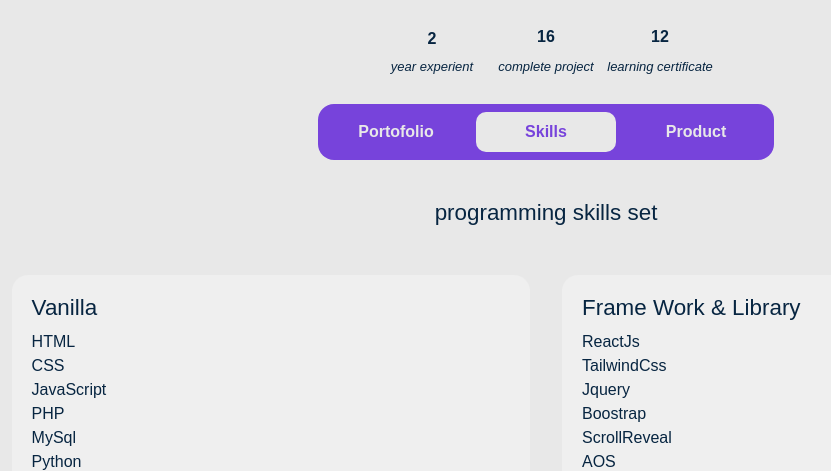
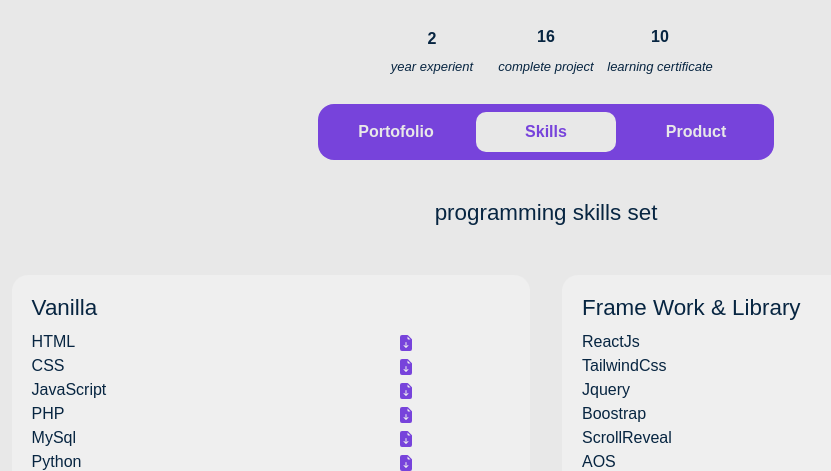
Before and after one commit to MohSolehuddin/portofolio, a plain HTML site: page index.html in a window 1280 px wide. Both pictures are taken after a click on the button "Skills". Shown: the part 329-800 px from the top of the page, without its empty margins (94-925 px from the left). Drawn offline with nearby package versions, Linux system fonts and the light colour scheme; files whose address does not match are found by name; a web font is replaced by a local one.

Commit message:
perbaikan aset web

```diff
--- a/index.html
+++ b/index.html
@@ -150,7 +150,7 @@
     /* run function */
       animationScrollReveal(100, ['main', '.profil-blob', '.logo', '.my-name', '#profesi', '.mediaSosial', '.aboutMe', '.btn-group', '.container-my-card']);
       document.getElementById("complete-project").innerHTML = portofolio.length;
-      document.getElementById("countSert").innerHTML = certificate.items.length;
+      document.getElementById("countSert").innerHTML = programmingSkillSet.items[programmingSkillSet.items.length-1].skill.length;
       exp();
       hideLoading();
     };
--- a/script.js
+++ b/script.js
@@ -101,91 +101,6 @@
     link: "https://konversi-angka.vercel.app"
   },
 ];
-const certificate = {
-  items: [
-    {
-      title: "HTML - alwaysngoding.com",
-      img: [
-        "sertifikat/html/html.webp",
-        ]
-    },
-    {
-      title: "CSS - alwaysngoding.com",
-      img: [
-        "sertifikat/css/css.webp",
-        ]
-    },
-    {
-      title: "JavaScript - alwaysngoding.com",
-      img: [
-        "sertifikat/jsAlways/js.webp",
-        ]
-    },
-    {
-      title: "PHP - alwaysngoding.com",
-      img: [
-        "sertifikat/php/php.webp",
-        ]
-    },
-    {
-      title: "MySql - alwaysngoding.com",
-      img: [
-        "sertifikat/mysql/mysql.webp",
-        ]
-    },
-    {
-      title: "Fundamental Python",
-      img: [
-        "sertifikat/py/py.webp",
-        ]
-    },
-    {
-      title: "Logika Pemrogramman - dicoding.com",
-      img: [
-        "sertifikat/logikaPemrograman/1.webp",
-        "sertifikat/logikaPemrograman/2.webp",
-        ]
-    },
-    {
-      title: "MySql - dicoding.com",
-      img: [
-        "sertifikat/memulaiDasarPemrograman/1.webp",
-        "sertifikat/memulaiDasarPemrograman/2.webp",
-        "sertifikat/memulaiDasarPemrograman/3.webp",
-        "sertifikat/memulaiDasarPemrograman/4.webp",
-        ]
-    },
-    {
-      title: "Visualisasi Data - dicoding.com",
-      img: [
-        "sertifikat/visualisasiData/1.webp",
-        "sertifikat/visualisasiData/2.webp",
-        ]
-    },
-    {
-      title: "JavaScript",
-      img: [
-        "sertifikat/js/js.webp",
-        "sertifikat/js/js2.webp",
-        "sertifikat/js/js3.webp",
-        ]
-    },
-    {
-      title: "AWS (Amazon Web Service)",
-      img: [
-        "sertifikat/aws/aws.webp",
-        "sertifikat/aws/aws2.webp",
-        ]
-    },
-    {
-      title: "JavaScript (NodeJS - Back End Dev)",
-      img: [
-        "sertifikat/BE/BE.webp",
-        "sertifikat/BE/BE2.webp",
-        ]
-    },
-  ]
-}
 const programmingSkillSet = {
   items: [
     {
@@ -193,38 +108,38 @@
       skill: [
         {
           title: "HTML",
-          documentation: "https://",
+          documentation: "https://devdocs.io/html",
           certificate: "sertifikat/html.pdf",
         },
         {
           title: "CSS",
-          documentation: "https://",
+          documentation: "https://devdocs.io/css",
           certificate: "sertifikat/css.pdf",
         },
         {
           title: "JavaScript",
-          documentation: "https://",
+          documentation: "https://devdocs.io/javascript",
           certificate: "sertifikat/js.pdf",
         },
         {
           title: "PHP",
-          documentation: "https://",
+          documentation: "https://devdocs.io/php",
           certificate: "sertifikat/php.pdf",
         },
         {
           title: "MySql",
-          documentation: "https://",
+          documentation: "https://devdocs.io/mysql",
           certificate: "sertifikat/MySql.pdf",
         },
         {
           title: "Python",
-          documentation: "https://",
+          documentation: "https://devdocs.io/python",
           certificate: "sertifikat/py.pdf",
         },
         {
           title: "NodeJS",
-          documentation: "https://",
-          certificate: "sertifikat/node.pdf",
+          documentation: "https://nodejs.org",
+          certificate: "sertifikat/nodejs.pdf",
         },
       ]
     },
@@ -233,37 +148,37 @@
       skill: [
         {
           title: "ReactJs",
-          documentation: "https://",
+          documentation: "https://dev.reactjs.com",
           certificate: null,
         },
         {
           title: "TailwindCss",
-          documentation: "https://",
+          documentation: "https://tailwindcss.com",
           certificate: null,
         },
         {
           title: "Jquery",
-          documentation: "https://",
+          documentation: "https://jquery.com",
           certificate: null,
         },
         {
           title: "Boostrap",
-          documentation: "https://",
+          documentation: "https://boostrap.com",
           certificate: null,
         },
         {
           title: "ScrollReveal",
-          documentation: "https://",
+          documentation: "https://ScrollReveal.com",
           certificate: null,
         },
         {
           title: "AOS",
-          documentation: "https://",
+          documentation: "https://aos.io",
           certificate: null,
         },
         {
           title: "typed.js",
-          documentation: "https://",
+          documentation: "https://typedjs.io",
           certificate: null,
         },
       ]
@@ -273,32 +188,32 @@
       skill: [
         {
           title: "Webpack",
-          documentation: "https://",
+          documentation: "https://webpack.io",
           certificate: null,
         },
         {
           title: "get Waves",
-          documentation: "https://",
+          documentation: "https://getwaves.io",
           certificate: null,
         },
         {
-          title: "ofucate",
-          documentation: "https://",
+          title: "obfuscate",
+          documentation: "https://obfuscatejs.io",
           certificate: null,
         },
         {
           title: "convertio",
-          documentation: "https://",
+          documentation: "https://convertio.io",
           certificate: null,
         },
         {
           title: "svg repo",
-          documentation: "https://",
+          documentation: "https://svgrepo.io",
           certificate: null,
         },
         {
           title: "blob",
-          documentation: "https://",
+          documentation: "https://blob.io",
           certificate: null,
         },
         ]
@@ -362,6 +277,61 @@
           certificate: null,
         },
         ]
+    },
+    {
+      title: "skill bersertifikat",
+      skill:[
+        {
+          title: "HTML",
+          documentation: "#",
+          certificate: "sertifikat/html.pdf",
+        },
+        {
+          title: "CSS",
+          documentation: "#",
+          certificate: "sertifikat/css.pdf",
+        },
+        {
+          title: "JavaScript",
+          documentation: "#",
+          certificate: "sertifikat/JavaScript.pdf",
+        },
+        {
+          title: "Python",
+          documentation: "#",
+          certificate: "sertifikat/py.pdf",
+        },
+        {
+          title: "PHP",
+          documentation: "#",
+          certificate: "sertifikat/php.pdf",
+        },
+        {
+          title: "MySql",
+          documentation: "#",
+          certificate: "sertifikat/mysql.pdf",
+        },
+        {
+          title: "AWS",
+          documentation: "#",
+          certificate: "sertifikat/aws.pdf",
+        },
+        {
+          title: "Nodejs",
+          documentation: "#",
+          certificate: "sertifikat/nodejs.pdf",
+        },
+        {
+          title: "Logika Pemrogramman",
+          documentation: "#",
+          certificate: "sertifikat/logikaPemrogramman.pdf",
+        },
+        {
+          title: "Visualisasi Data",
+          documentation: "#",
+          certificate: "sertifikat/visualisasiData.pdf",
+        },
+        ]
     }
   ]
 }
@@ -410,7 +380,10 @@
           <li class="skillItem"><a href="${element.documentation}">${element.title}</a></li>`;
       } else {
         result += `
-          <li class="skillItem"><a href="${element.certificate}" download="certificate-${element.title}.pdf">${element.title}</a></li>`;
+          <li class="skillItem download">
+          <a href="${element.documentation}">${element.title}</a>
+          <a href="${element.certificate}" download="certificate-${element.title}.pdf"><img src="./icon/file-download.svg" alt="download" /></a>
+          </li>`;
       }
     });
     result += `</div>`;
--- a/style.css
+++ b/style.css
@@ -433,6 +433,11 @@
 .skill ul li a:hover{
   color: var(--sc);
 }
+.skillItem.download{
+  display: flex;
+  width: 80%;
+  justify-content: space-between;
+}
 /** Responsive**/
 @media screen and (max-width: 420px){
   :root{
```
Also changed, not shown: icon/file-download.svg (added).
